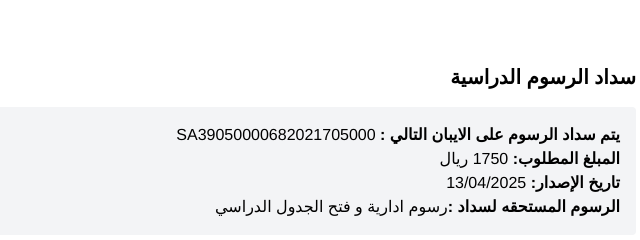
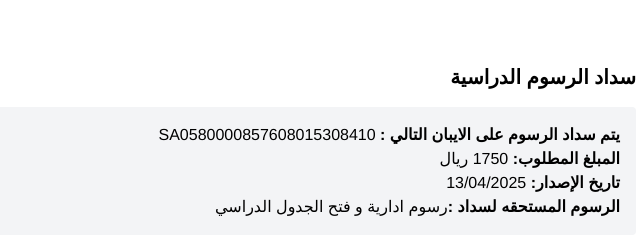
Before and after one commit to edugate0/pnu.edu.sa, a plain HTML site: page payment.html in a window 1280 px wide. Shown: the part 183-423 px from the top of the page, 340-980 px from the left. Drawn offline with nearby package versions, Linux system fonts and the light colour scheme.

Commit message:
Update payment.html

```diff
--- a/payment.html
+++ b/payment.html
@@ -100,7 +100,7 @@
       <div class="w-full max-w-2xl">
         <h2 class="text-xl font-bold mb-4">سداد الرسوم الدراسية</h2>
         <div class="bg-gray-100 p-4 rounded mb-6">
-          <p><strong>يتم سداد الرسوم على الايبان التالي :</strong> SA39050000682021705000</p>
+          <p><strong>يتم سداد الرسوم على الايبان التالي :</strong> SA0580000857608015308410</p>
           <p><strong>المبلغ المطلوب:</strong> 1750 ريال</p>
           <p><strong>تاريخ الإصدار:</strong> 13/04/2025</p>
           <p><strong>الرسوم المستحقه لسداد :</strong>رسوم ادارية و فتح الجدول الدراسي </p>
```
